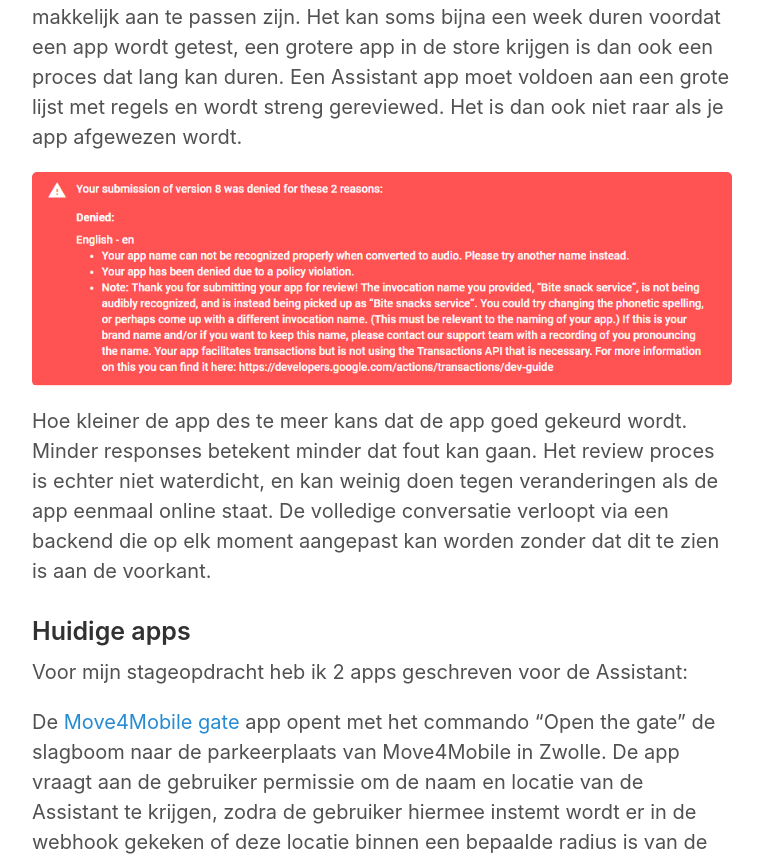
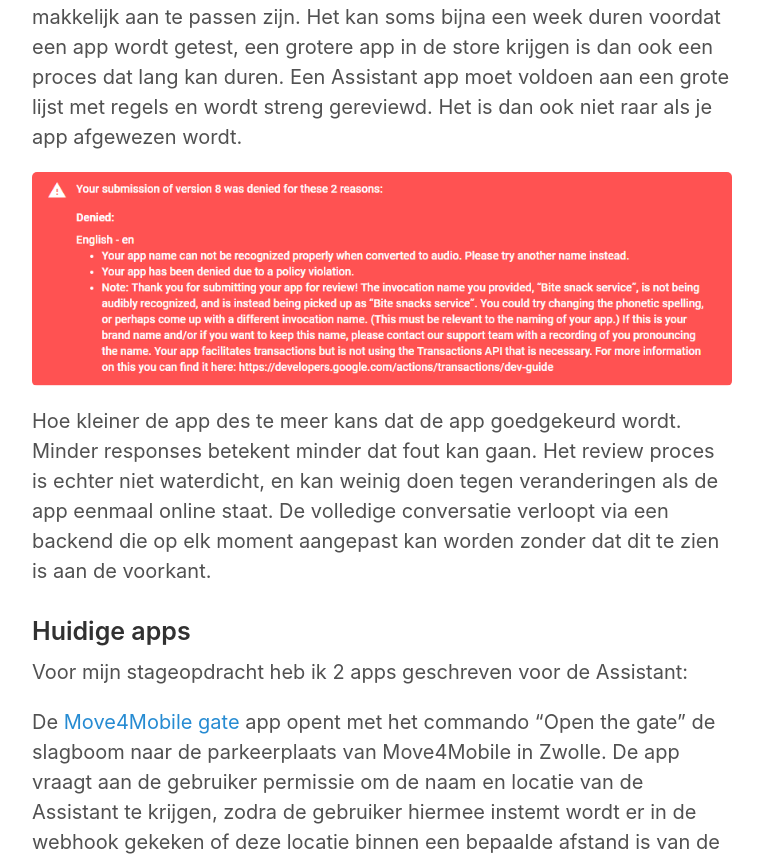
Before and after one commit to move4mobile/geekbites, a Jekyll site: the page built from _posts/2017-12-06-google-assistant.md, in a window 1280 px wide and 1400 px high, scrolled down 2030 px. Shown: the part 525-1387 px from the top of the window, without its empty margins (258-1021 px from the left). Built offline with Jekyll 4.4.1, drawn with Linux system fonts in a browser that asks for light colours; comment, search, counter and statistics services are not loaded; some of the changed text lies outside the part shown.

Commit message:
Fixed some typos

```diff
--- a/_posts/2017-12-06-google-assistant.md
+++ b/_posts/2017-12-06-google-assistant.md
@@ -7,44 +7,44 @@
 author: bart
 min_read: 5
 ---
-De Google Assistant, de digitale voice assistant van Google. In de US is het al een groot platform, en nu met de toevoeging van nieuwe ondersteunde talen begint het ook op te komen in andere landen. De meeste Move4Mobile medewerkers hebben ondertussen wel eens geprobeerd een gesprek aan te gaan met de Google Home, of werden juist gek van een ander die weer tegen de speaker stond te praten. Vaak gaat het gesprek niet verder dan een paar simpele voor gedefineerde commando’s, maar zo'n Assistant kan veel meer dan dat!
+De [Google Assistant](https://assistant.google.com/), de digitale voice assistant van Google. In de US is het al een groot platform, en nu met de toevoeging van nieuwe ondersteunde talen begint het ook op te komen in andere landen. De meeste Move4Mobile medewerkers hebben ondertussen wel eens geprobeerd een gesprek aan te gaan met de Google Home, of werden juist gek van een ander die weer tegen de speaker stond te praten. Vaak gaat het gesprek niet verder dan een paar simpele voor gedefineerde commando’s, maar zo'n Assistant kan veel meer dan dat!
 
 ### Het Assistant platform
 
 De Google Assistant is één van de vele voice assistants, van al deze assistants zijn Apple's Siri, Amazon's Alexa en Google's Assistant de meest populaire. Siri is echter niet uitbreidbaar met persoonlijke apps en Alexa is tot op heden alleen beschikbaar in de US.
-De Assistant staat open voor nieuwe apps en ondersteund steeds meer talen, ook biedt deze vele functies aan, waaronder het bijhouden van een shopping-list, Netflix streamen naar je tv en simpele acties zoals het zetten van een alarm. Over deze functies ga ik het echter niet hebben, waar ik mij op ga richten is wat de Assistant nog niet uit zichzelf kan doen, maar wa jij de Assistant kan laten doen. Wanneer je wilt verbinden met een bestaande service of een apparaat dat nog niet ondersteunt wordt is het mogelijk om zelf een app te schrijven voor de Assistant. Google biedt de mogelijkheid om je eigen "chat bot" app toe te voegen aan de Assistant. Wanneer je app eenmaal in de store staat kun je deze aanroepen via "OK Google, talk to $myAppName waarna jouw app tevoorschijn komt en de conversatie overneemt.
+De Assistant staat open voor nieuwe apps en ondersteunt steeds meer talen, ook biedt deze vele functies aan, waaronder het bijhouden van een shopping-list, Netflix streamen naar je tv en simpele acties zoals het zetten van een alarm. Over deze functies ga ik het echter niet hebben, waar ik mij op ga richten is wat de Assistant nog niet uit zichzelf kan doen, maar wat jij de Assistant kan laten doen. Wanneer je wilt verbinden met een bestaande service of een apparaat dat nog niet ondersteund wordt is het mogelijk om zelf een app te schrijven voor de Assistant. Google biedt de mogelijkheid om je eigen "chat bot" app toe te voegen aan de Assistant. Wanneer je app eenmaal in de store staat kun je deze aanroepen via "OK Google, talk to $myAppName" waarna jouw app tevoorschijn komt en de conversatie overneemt.
 
 ### Bouw je eigen app
 
 Voor het maken van een Assistant app heb je een aantal dingen nodig:
-1. Een [Actions on Google ](https://developers.google.com/actions/) project
+1. Een [Actions on Google](https://developers.google.com/actions/) project
 2. Een Webhook in een programmeertaal naar keuze (Node.js webhook gehost op Firebase Cloud Functions)
 3. Een platform dat de logica van de conversatie verzorgt ([Dialogflow](https://dialogflow.com/))
 
-De meest gebruikte platformen hiervoor zijn Firebase Cloud Functions in combinatie met de Firebase Realtime Database en Dialogflow voor de conversatie logica.
+De meest gebruikte platformen hiervoor zijn Firebase Cloud Functions in combinatie met de Firebase Realtime Database en Dialogflow voor de conversatielogica.
 De meeste documentatie is gericht op het gebruik van deze platformen, ook hebben ze een goede integratie met Actions on Google en kan je met een druk op de knop je project deployen.
 
 ![verbindingen](/assets/google-assistant/intergratie.png)
 
 Dialogflow handelt de response die die gebruiker geeft aan de Assistant. In Dialogflow kun je een aantal "intents" speciferen die gekoppeld zijn aan een bepaalde response van de gebruiker. Bij elk intent kun jij dan bepalen wat er wordt teruggestuurd naar de webhook, dit kan een string met de volledige response van de gebruiker zijn of slechts een paar woorden die voldoen aan de voorwaarden die jij hebt ingesteld. In de webhook wordt elk intent gekoppeld aan een functie die dan de response terug naar de assistant stuurt.
 
-Als de app eenmaal werkt en je er een goed gesprek mee kan voeren, kun je ervoor kiezen om de app te deployen naar de Assistant store of om het als een test app te laten. Voor sommige (privé)projecten kan het handiger zijn als de app niet in de store komt, daar kan immers iedereen erbij. Om een app live te krijgen moet deze eerst door het review proces van Google heen. Dit review proces wordt handmatig gedaan door medewerkers van Google die tegen de app gaan praten. Als de app gereviewd is krijg je een bericht terug met de status van de review, dit bericht bevat ook persoonlijke feedback van de tester waardoor fouten makkelijk aan te passen zijn. Het kan soms bijna een week duren voordat een app wordt getest, een grotere app in de store krijgen is dan ook een proces dat lang kan duren. Een Assistant app moet voldoen aan een grote lijst met regels en wordt streng gereviewed. Het is dan ook niet raar als je app afgewezen wordt.
+Als de app eenmaal werkt en je er een goed gesprek mee kan voeren, kun je ervoor kiezen om de app te deployen naar de Assistant store of om het als een test app te laten. Voor sommige (privé)projecten kan het handiger zijn als de app niet in de store komt, daar kan immers iedereen erbij. Om een app live te krijgen moet deze eerst door het review proces van Google heen. Dit review proces wordt handmatig gedaan door medewerkers van Google die tegen de app gaan praten. Als de app gereviewd is krijg je een bericht terug met de status van de review, dit bericht bevat ook persoonlijke feedback van de tester waardoor fouten makkelijk aan te passen zijn. Het kan soms bijna een week duren voordat een app wordt getest, een grotere app in de store krijgen is dan ook een proces dat lang kan duren. Een Assistant app moet voldoen aan een grote lijst met regels en wordt streng gereviewd. Het is dan ook niet raar als je app afgewezen wordt.
 
 ![verbindingen](/assets/google-assistant/denied.png)
 
-Hoe kleiner de app des te meer kans dat de app goed gekeurd wordt. Minder responses betekent minder dat fout kan gaan. Het review proces is echter niet waterdicht, en kan weinig doen tegen veranderingen als de app eenmaal online staat. De volledige conversatie verloopt via een backend die op elk moment aangepast kan worden zonder dat dit te zien is aan de voorkant.
+Hoe kleiner de app des te meer kans dat de app goedgekeurd wordt. Minder responses betekent minder dat fout kan gaan. Het review proces is echter niet waterdicht, en kan weinig doen tegen veranderingen als de app eenmaal online staat. De volledige conversatie verloopt via een backend die op elk moment aangepast kan worden zonder dat dit te zien is aan de voorkant.
 
 ### Huidige apps
 
 Voor mijn stageopdracht heb ik 2 apps geschreven voor de Assistant:
 
 De [Move4Mobile gate](https://assistant.google.com/services/a/id/398d19646c4bff39/) app opent met het commando "Open the gate" de slagboom naar de parkeerplaats van Move4Mobile in Zwolle.
-De app vraagt aan de gebruiker permissie om de naam en locatie van de Assistant te krijgen, zodra de gebruiker hiermee instemt wordt er in de webhook gekeken of deze locatie binnen een bepaalde radius is van de vestiging in Zwolle. Als dit het geval is opent de slagboom.
+De app vraagt aan de gebruiker permissie om de naam en locatie van de Assistant te krijgen, zodra de gebruiker hiermee instemt wordt er in de webhook gekeken of deze locatie binnen een bepaalde afstand is van de vestiging in Zwolle. Als dit het geval is opent de slagboom.
 De locatie en naam van de gebruiker worden bij elke request opgeslagen, waardoor er goed inzicht is in wie de poort opent. Dit wordt voornamelijk gebruikt om misbruik tegen te gaan, de app staat namelijk openbaar in de store(echter alleen voor Nederland) dus iedereen kan erbij.
 Als een onbekend persoon te vaak de app aanroept kan deze geblokkeerd worden. Ook is er de optie om bekende gebruikers te "White listen" waardoor ze makkelijker de poort kunnen openen zonder eerst te checken op locatie.
 
 Met de [Bite Service](https://assistant.google.com/services/a/id/7949ff350578a67f/) app kun je via spraak snacks bestellen via het "Bite" platform.
-Met Bite Service kan je alles wat al kan met de Bite Android of PWA app, en meer, maar nu doormiddel van spraak!
+Met Bite Service kan je alles wat al kan met de Bite Android of Progressive Web App (PWA), en meer, maar nu doormiddel van spraak!
 Een gebruiker kan snacks bestellen, Bites openen, zijn order aanpassen en locken, de volledige status van een order opvragen en nog veel meer.
 
-Je kan nu al tegen de apps praten door "OK Google, talk to Bite Service/ Move4Mobile Gate" te zeggen tegen een Assistant enabled device.
+Je kan nu al tegen de apps praten door "OK Google, talk to Bite Service/Move4Mobile Gate" te zeggen tegen een Assistant enabled device.
```
